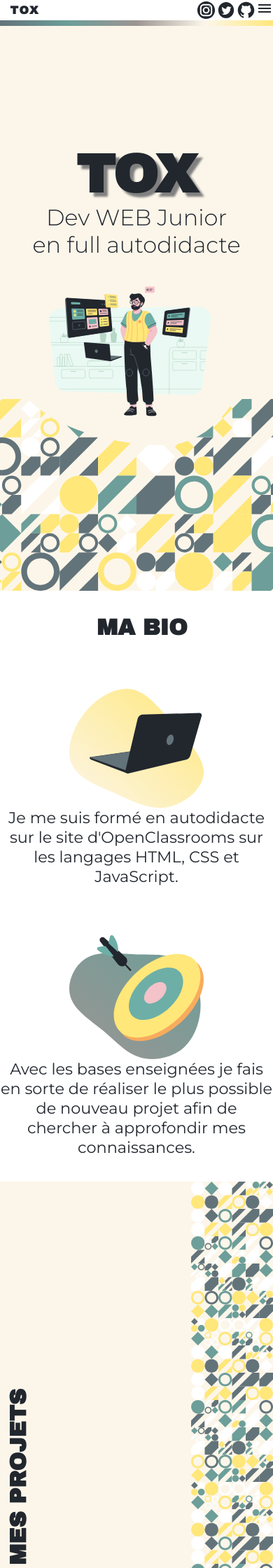
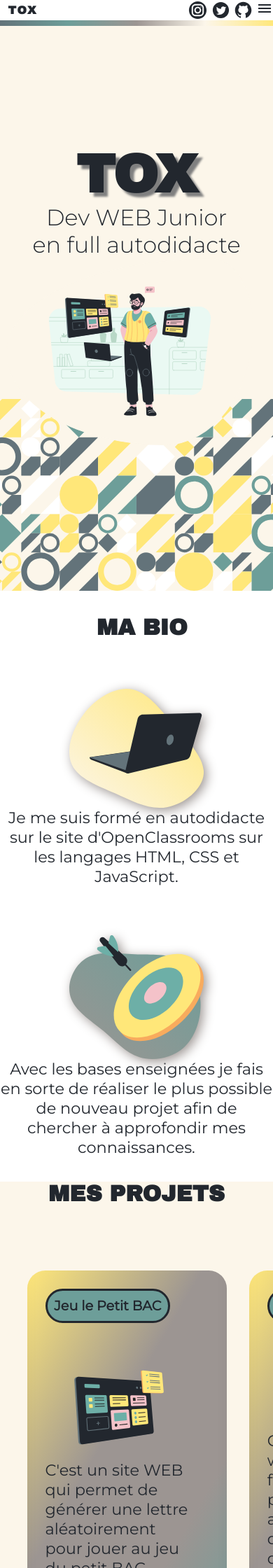
Before and after one commit to ToxyhDev/Tox-Website, a PHP site: page / in a window 390 px wide. Shown: the top 2240 px of the page at 70% size. Run offline with PHP 8.4, Linux system fonts and the light colour scheme.

Commit message:
Feature finished

```diff
--- a/css/style.css
+++ b/css/style.css
@@ -27,10 +27,10 @@ a {
     font-weight: normal;
     color: var(--color-black);
 }
-h1, h2, h3 {
+h1, h2 {
     font-family: var(--font-title), sans-serif;
 }
-p, a {
+h3, p, a {
     font-family: var(--font-body), sans-serif;
 }
 
@@ -67,7 +67,7 @@ p, a {
     /* border: 1px solid blue; */
 }
 #header nav {
-    width: 90%;
+    width: 100%;
 
     /* border: 1px solid blue; */
 }
@@ -103,11 +103,13 @@ header #socialNetworks {
     display: flex;
     justify-content: space-between;
     align-items: center;
+
+    /* border: 1px solid red; */
 }
 header .socialNetwork {
     display: flex;
     height: 3.2em;
-
+    padding-right: min(1vw, 10px);
 
     /* border: 1px solid red; */
 }
@@ -126,6 +128,8 @@ header .socialNetwork {
         display: flex;
         justify-content: flex-end;
         font-size: 1.4rem;
+
+        /* border: 1px solid red; */
     }
 }
 /* #header {
@@ -262,6 +266,7 @@ main #maBio .blobSection p {
 }
 main #maBio .imgBlob {
     width: 30rem;
+    filter: drop-shadow(4px 4px 8px var(--color-light-grey));
 }
 @media screen and (max-width: 425px) {
     html {
@@ -270,6 +275,8 @@ main #maBio .imgBlob {
     main #maBio h2 {
         position: relative;
         transform: rotate(0deg);
+        top: 0;
+
     }
     main #maBio .blobSection {
         flex-direction: column;
@@ -281,10 +288,6 @@ main #maBio .imgBlob {
     }
 
 }
-/*
-main #maBio {
-    display: none;
-} */
 
 
 
@@ -298,6 +301,10 @@ main #mesProjets {
     background-repeat: repeat-y;
     background-position: top right;
     background-size: 30%;
+
+    /* display: flex;
+    justify-content: center;
+    align-items: center; */
 }
 main #mesProjets h2 {
     position: absolute;
@@ -309,6 +316,166 @@ main #mesProjets h2 {
 
     font-size: 5rem;
     font-weight: 700;
+}
+@media screen and (max-width: 768px) {
+    main #mesProjets {
+        background-image: url(../images/patternpadMobileGrey.svg);
+        background-repeat: no-repeat;
+        background-size: 130vh;
+        background-position: bottom;
+    }
+}
+@media screen and (max-width: 425px) {
+    main #mesProjets h2 {
+        position: relative;
+        top: 0;
+        left: 0;
+        transform: rotate(0deg);
+        text-align: center;
+
+        /* border: 1px solid red; */
+    }
+
+}
+
+main #mesProjets #carousselProjet {
+    position: absolute;
+    top: 50%;
+    right: 50%;
+    width: 70%;
+    height: 100%;
+    transform: translate(50%, -50%);
+
+    display: flex;
+    flex-direction: column;
+    overflow: scroll;
+
+    scroll-snap-type: y mandatory;
+    scroll-behavior: smooth;
+    gap: 5rem;
+
+    /* border: 1px solid green; */
+
+    -ms-text-overflow-style: none;
+}
+#carousselProjet::-webkit-scrollbar {
+    display: none;
+}
+
+main #mesProjets .projets:first-child {
+    margin-top: 10%;
+}
+main #mesProjets .projets:last-child {
+    margin-bottom: 10%;
+}
+
+main #mesProjets #carousselProjet .projets {
+    flex: 0 0 60%;
+    padding: 4rem;
+
+    border: 0px solid var(--color-black);
+    border-radius: 4rem;
+    /* background-color: var(--color-light-beige); */
+    /* box-shadow: rgba(0, 0, 0, 0.17) 0px -23px 25px 0px inset, rgba(0, 0, 0, 0.15) 0px -36px 30px 0px inset, rgba(0, 0, 0, 0.1) 0px -79px 40px 0px inset, rgba(0, 0, 0, 0.06) 0px 2px 1px, rgba(0, 0, 0, 0.09) 0px 4px 2px, rgba(0, 0, 0, 0.09) 0px 8px 4px, rgba(0, 0, 0, 0.09) 0px 16px 8px, rgba(0, 0, 0, 0.09) 0px 32px 16px; */
+    box-shadow: rgba(0, 0, 0, 0.35) 0px -50px 36px -28px inset;
+    background-image: linear-gradient(-60deg,
+    rgba(109,158,153,1) 0%,
+    rgba(156,149,146,1) 30%,
+    rgba(156,149,146,1) 60%,
+    rgba(255,231,121,1) 100%);
+
+
+    display: flex;
+    flex-direction: column;
+    justify-content: space-between;
+    align-items: flex-start;
+
+
+
+
+}
+main #mesProjets #carousselProjet .projets h3 {
+    font-size: 3rem;
+    font-weight: 600;
+    background-color: var(--color-green);
+    border: 0.5rem solid var(--color-black);
+    border-radius: 4rem;
+    padding: 1.5rem;
+    margin: 0;
+
+
+}
+main #mesProjets #carousselProjet .descProjet {
+    width: 90%;
+    display: flex;
+    justify-content: space-between;
+    align-items: flex-start;
+
+    /* border: 1px solid red; */
+
+}
+main #mesProjets #carousselProjet .descProjet p {
+    font-size: 3.5rem;
+    overflow: hidden;
+
+}
+main #mesProjets #carousselProjet .imgDescProjet {
+    width: 15vw;
+    height: 100%;
+    margin-right: 10%;
+}
+main #mesProjets #carousselProjet .projets a {
+    font-size: 3rem;
+    font-weight: 500;
+    background-color: var(--color-yellow);
+    padding: 0.5rem 2.5rem 0.5rem 2.5rem;
+    border: 0.5rem solid var(--color-black);
+    border-radius: 3rem;
+    margin-left: 100%;
+    transform: translate(-100%);
+}
+@media screen and (max-width: 425px) {
+    main #mesProjets #carousselProjet {
+        position: absolute;
+        top: 50%;
+        right: 50%;
+        width: 100%;
+        height: 70%;
+        transform: translate(50%, -50%);
+
+        display: flex;
+        flex-direction: row;
+        overflow: scroll;
+
+        scroll-snap-type: x mandatory;
+        scroll-behavior: smooth;
+        gap: 5rem;
+
+        /* border: 1px solid green; */
+    }
+    main #mesProjets .projets:first-child {
+        margin: 0;
+        margin-left: 10%;
+    }
+    main #mesProjets .projets:last-child {
+        margin: 0;
+        margin-right: 10%;
+    }
+    main #mesProjets #carousselProjet .descProjet {
+        width: 90%;
+        display: flex;
+        flex-direction: column;
+        align-items: center;
+
+        /* border: 1px solid red; */
+
+    }
+    main #mesProjets #carousselProjet .imgDescProjet {
+        width: 35vw;
+        height: auto;
+        margin-right: 0;
+    }
+
 }
 
 
--- a/index.html
+++ b/index.html
@@ -45,8 +45,8 @@
                     <a id="instagram" class="socialNetwork" href="http://" target="_blank">
                         <img src="images/icons-instagram.svg" alt="">
                     </a>
-                    <a id="twitter" class="socialNetwork" href="http://" target="_blank">
-                        <img src="images/icons-twitter.svg" alt="">
+                    <a id="linkedin" class="socialNetwork" href="http://" target="_blank">
+                        <img src="images/icons-linkedin.svg" alt="">
                     </a>
                     <a id="github" class="socialNetwork" href="http://" target="_blank">
                         <img src="images/icons-github.svg" alt="">
@@ -90,6 +90,30 @@
         <!-- MES PROJETS -->
         <section id="mesProjets">
             <h2>MES PROJETS</h2>
+
+            <section id="carousselProjet">
+
+                <div id="projet1" class="projets">
+                    <h3>Jeu le Petit BAC</h3>
+                    <div class="descProjet">
+                        <img src="images/illustration-interface.svg" alt="" class="imgDescProjet">
+                        <p>C'est un site WEB qui permet de générer une lettre aléatoirement pour jouer au jeu du petit BAC.</p>
+                    </div>
+                    <a href="../jeuLePetitBac/index.html" target="_blank" rel="noopener noreferrer">Lien</a>
+                </div>
+
+                <div id="projet2" class="projets">
+                    <h3>Max Portfolio</h3>
+                    <div class="descProjet">
+                        <img src="images/illustration-forms.svg" alt="" class="imgDescProjet">
+                        <p>Création d'un site web sous le format d'un portfolio d'images, avec la création d'une gallerie d'image qui met en valeur chaques images.</p>
+                    </div>
+                    <a href="../MaxPortfolio/index.html" target="_blank" rel="noopener noreferrer">Lien</a>
+                </div>
+
+            </section>
+
+
         </section>
 
         <section id="meContacter">
```
Also changed, not shown: README.md, images/icons-linkedin.svg (added), images/patternpad.svg (deleted), images/patternpad2.svg (deleted), images/patternpadMobile.svg (deleted).
